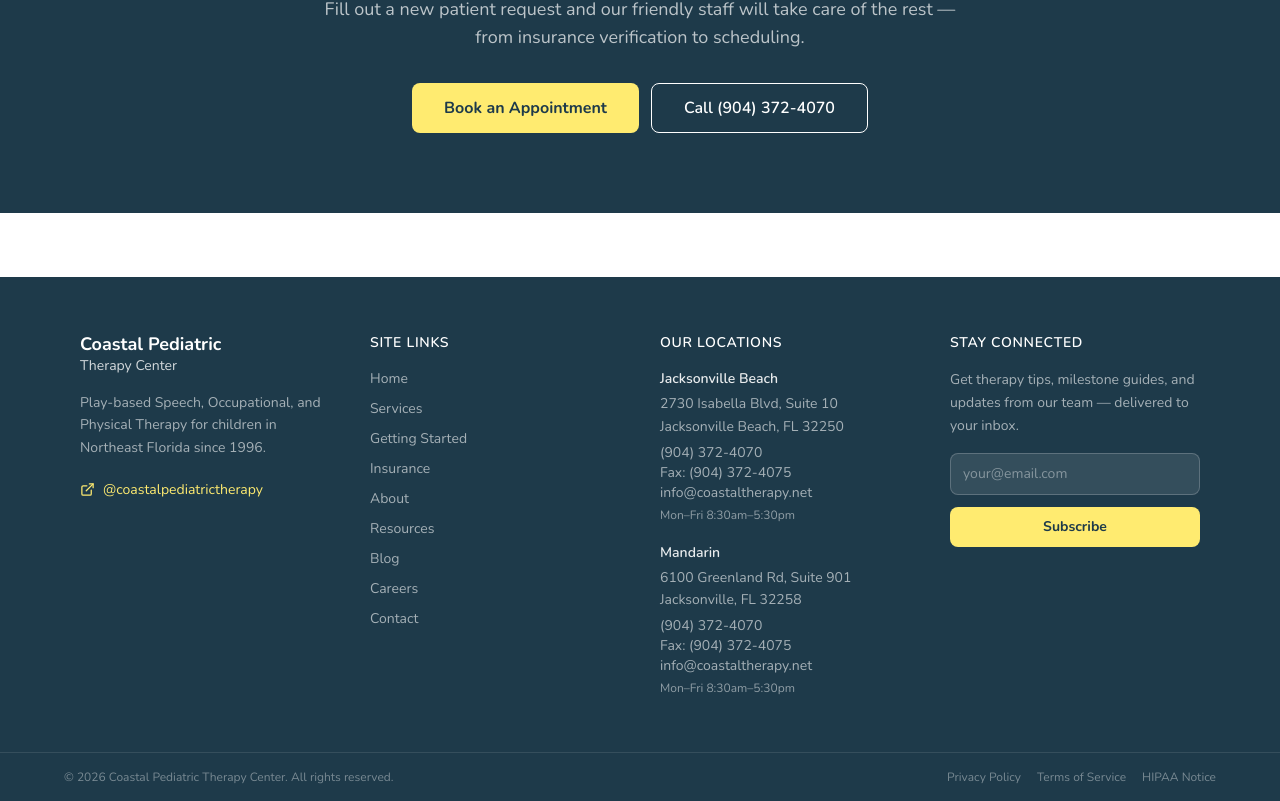
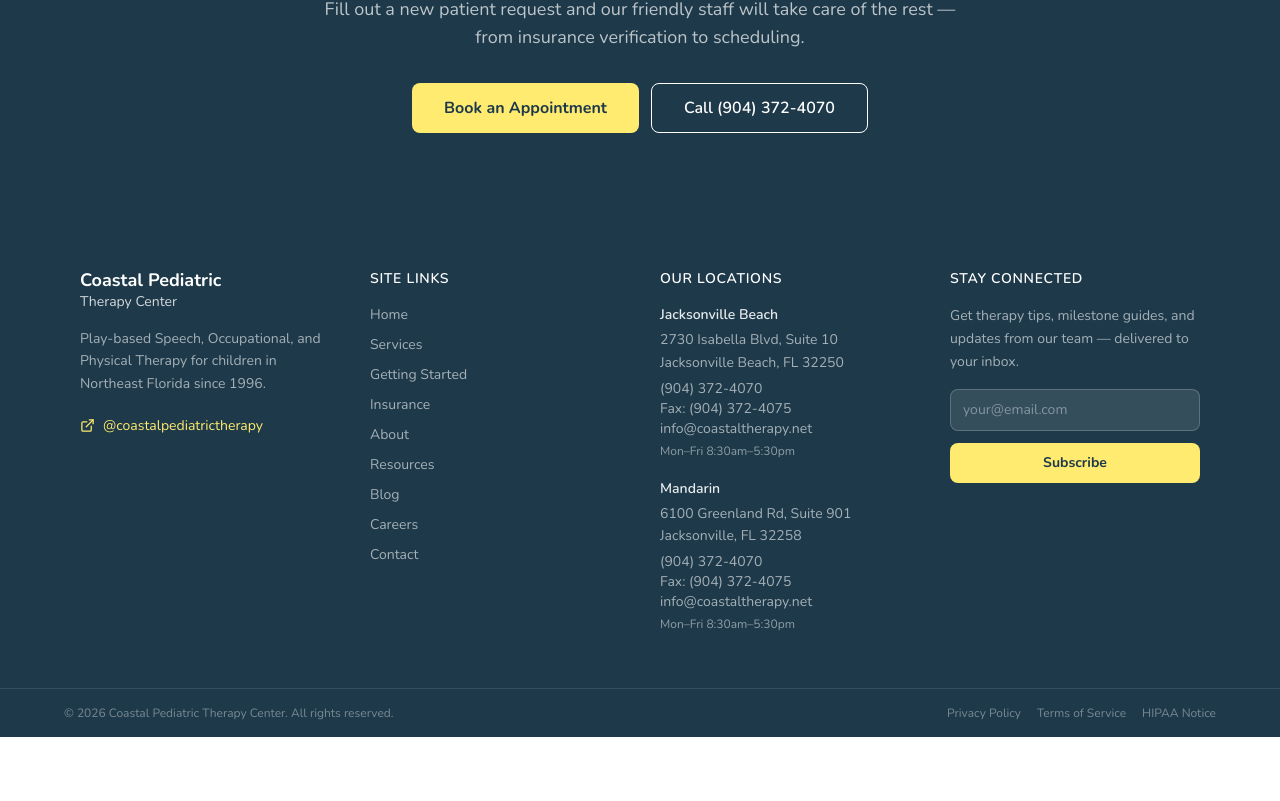
Before and after one commit to AppStudioPros/coastal-pediatric-therapy, a Next.js app: page / in a window 1280 px wide. Shown: the part 3327-4128 px from the top of the page. After the commit the page ends 4064 px from the top, so only its background shows below. Built offline with nearby package versions, Linux system fonts and the light colour scheme.

Commit message:
Remove white gap between CTA and footer — add purple #AF29BE to brand notes

```diff
--- a/components/Footer.tsx
+++ b/components/Footer.tsx
@@ -34,7 +34,7 @@
   };
 
   return (
-    <footer className="bg-[#1e3a4a] text-white mt-16">
+    <footer className="bg-[#1e3a4a] text-white">
       <div className="max-w-6xl mx-auto px-4 py-14 grid grid-cols-1 md:grid-cols-2 lg:grid-cols-4 gap-10">
 
         {/* Column 1: Logo + tagline + Instagram */}
```
